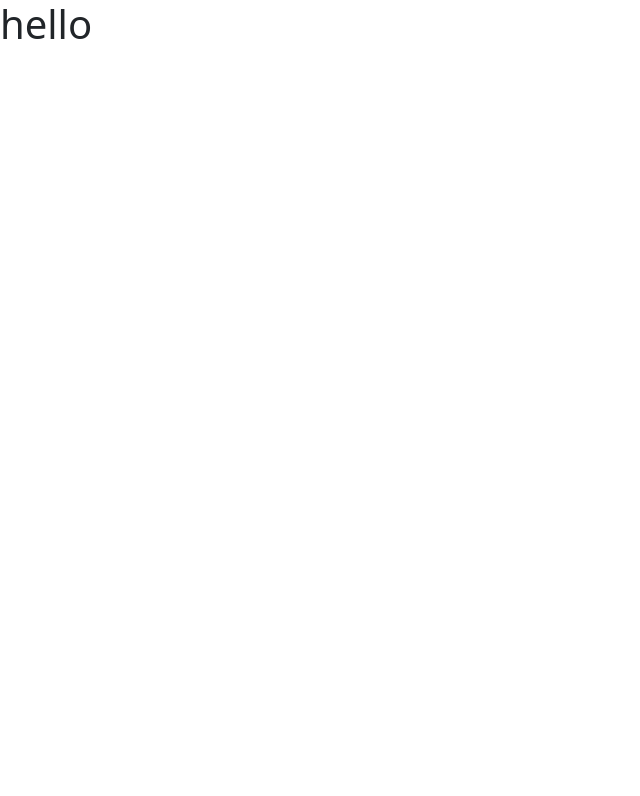
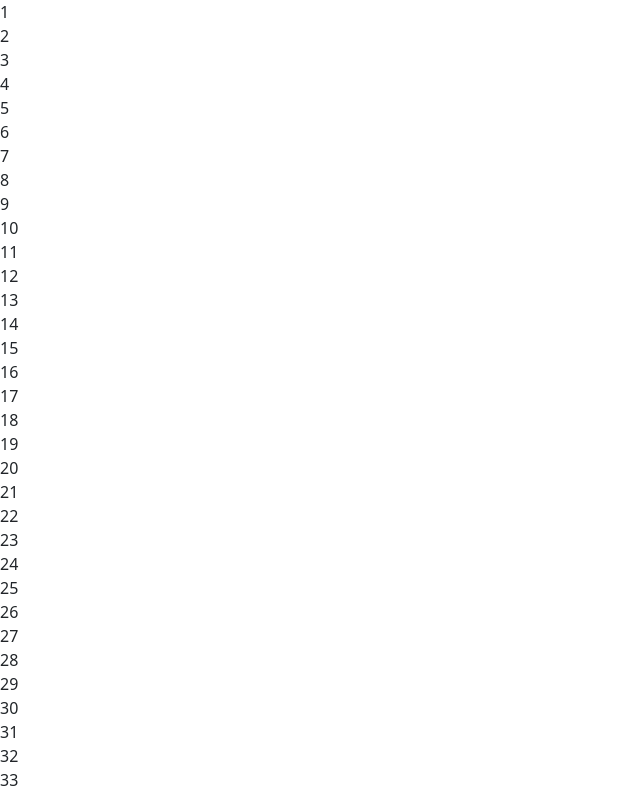
Before and after one commit to matteovecchio04/web-tombola, a React (Vite) app: page / in a window 1280 px wide. Shown: the top 796 px of the page, without its empty margins (0-640 px from the left). Built offline with nearby package versions, Linux system fonts and the light colour scheme.

Commit message:
display numbers from the array on screen

```diff
--- a/src/App.jsx
+++ b/src/App.jsx
@@ -1,5 +1,4 @@
 import { useState } from 'react'
-
 
 export default function Tombola() {
 
@@ -12,9 +11,15 @@ export default function Tombola() {
     return numbers
   }
 
+  const numbers = createNumbers()
+
   return (
     <>
-      <h1>hello</h1>
+      {numbers.map((number) => (
+        <div key={number}>
+          {number}
+        </div>
+      ))}
     </>
   )
 }
```
